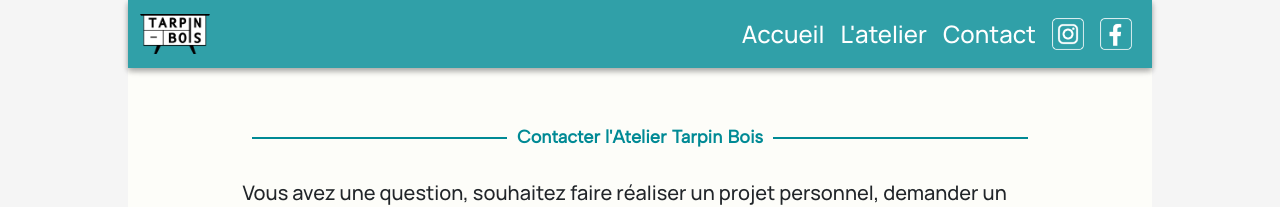
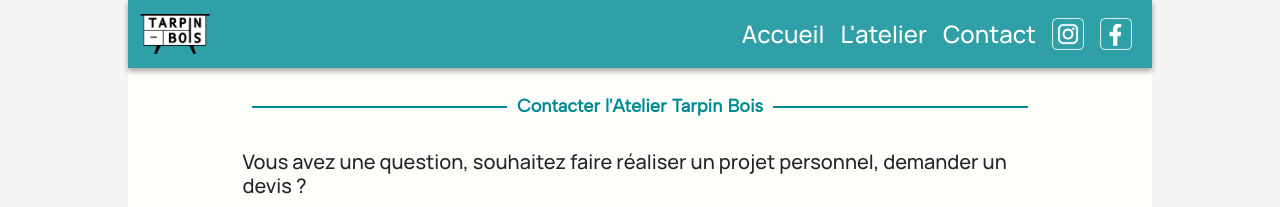
Before and after one commit to CanFays/l-atelier-tarpin-bois, a React (Create React App) app: page /contact in a window 1280 px wide. Shown: the top 207 px of the page. Built offline with nearby package versions, Linux system fonts and the light colour scheme; a web font is replaced by a local one.

Commit message:
before deploy

```diff
--- a/public/index.html
+++ b/public/index.html
@@ -4,8 +4,7 @@
     <meta charset="utf-8" />
     <meta name="viewport" content="width=device-width, initial-scale=1" />
     <meta name="theme-color" content="#000000" />
-    <link rel="icon" href="%PUBLIC_URL%/favicon.ico" />
-    <!-- <link rel="apple-touch-icon" href="%PUBLIC_URL%/logo192.png" /> -->
+    <!-- <link rel="icon" href="%PUBLIC_URL%/favicon.ico" /> -->
     <link href="https://cdn.jsdelivr.net/npm/bootstrap@5.3.3/dist/css/bootstrap.min.css" rel="stylesheet" integrity="sha384-QWTKZyjpPEjISv5WaRU9OFeRpok6YctnYmDr5pNlyT2bRjXh0JMhjY6hW+ALEwIH" crossorigin="anonymous">
     <meta
       name="L'Atelier Tarpin Bois"
@@ -48,6 +47,7 @@
   <body>
     <noscript>You need to enable JavaScript to run this app.</noscript>
     <div id="root"></div>
+    <!-- Bootstrap -->
     <script src="https://cdn.jsdelivr.net/npm/bootstrap@5.3.3/dist/js/bootstrap.bundle.min.js" integrity="sha384-YvpcrYf0tY3lHB60NNkmXc5s9fDVZLESaAA55NDzOxhy9GkcIdslK1eN7N6jIeHz" crossorigin="anonymous"></script>
   </body>
 </html>
--- a/src/components/Mosaic.js
+++ b/src/components/Mosaic.js
@@ -13,7 +13,7 @@ const Mosaic = () => {
       <div className="row d-flex justify-content-evenly">
         {imageList.map((image, index) => (
           <>
-            <div key={index + 1} className="mosaic-item col-5 col-sm-4 col-md-3">
+            <div className="mosaic-item col-5 col-sm-4 col-md-3">
               <img className="mosaic-img"
                   src={image}
                   alt={`Création ${index + 1} de Tarpin Bois`} />
--- a/src/components/SocialMediaIcons.css
+++ b/src/components/SocialMediaIcons.css
@@ -1,5 +1,5 @@
 .social-icon {
-  height: 4vmin;
+  height: 2rem;
   pointer-events: none;
   margin: 1vmin;
 }
--- a/src/components/TitleLined.css
+++ b/src/components/TitleLined.css
@@ -2,7 +2,7 @@
   width: 100%;
   padding-top: 8vmin;
   /* !! anciennement margin-top mais déplace la Navbar de About et Contact */
-  margin-bottom: 4vmin;
+  margin-bottom: 4vh;
   display: flex;
   align-items: center;
 }
@@ -10,8 +10,7 @@
   padding-top: 0;
 }
 #padding-to-be-see {
-  padding-top: 16%
-  /* check taille navbar */
+  padding-top: 12vh;
 }
 
 .line {
--- a/src/index.css
+++ b/src/index.css
@@ -7,19 +7,14 @@ Btn tommette color: #A84134;
 background-components color: #FFFFFE; */
 
 html {
-  height: max-content;
+  /* height: max-content; */
   margin: 0;
   padding: 0;
   background-color: whitesmoke;
 }
 
-body, #root {
-  /* display: flex;
-  flex-direction: column;
-  align-content: space-between; */
-  /* height: max-content; */
+body {
   height: 100%;
-  /* min-height: 100vh; */
   margin: 0;
   margin-left: auto;
   margin-right: auto;
@@ -28,6 +23,14 @@ body, #root {
   font-weight: 500;
   -webkit-font-smoothing: antialiased;
   -moz-osx-font-smoothing: grayscale;
+}
+
+#root {
+  /* footer en bas même si pas assez de contenu */
+  display: flex;
+  flex-direction: column;
+  justify-content: space-between;
+  min-height: 100vh;
 }
 
 body strong {
--- a/src/pages/Contact.js
+++ b/src/pages/Contact.js
@@ -40,7 +40,7 @@ function Contact() {
         <br />
         <p>Vous pouvez nous contacter au <strong>{Tel}</strong> ou par mail : <strong>{Mail}</strong>.</p>
       </section>
-      <div>lorem ipsumfffffffffffffffffffffffffffffffffffffffffffffffffffffffffffffffffffffffffffffffffffffffffffffffffffffffffffffffffffffffffffffffffffffffffffffffffffffffffffff <br /><br /><br />lorem ipsumfffffffffffffffffffffffffffffffffffffffffffffffffffffffffffffffffffffffffffffffffffffffffffffffffffffffffffffffffffffffffffffffffffffffffffffffffffffffffffff <br /><br /><br />lorem ipsumfffffffffffffffffffffffffffffffffffffffffffffffffffffffffffffffffffffffffffffffffffffffffffffffffffffffffffffffffffffffffffffffffffffffffffffffffffffffffffff <br /><br /><br />lorem ipsumfffffffffffffffffffffffffffffffffffffffffffffffffffffffffffffffffffffffffffffffffffffffffffffffffffffffffffffffffffffffffffffffffffffffffffffffffffffffffffff <br /><br /><br />lorem ipsumfffffffffffffffffffffffffffffffffffffffffffffffffffffffffffffffffffffffffffffffffffffffffffffffffffffffffffffffffffffffffffffffffffffffffffffffffffffffffffff <br /><br /><br />lorem ipsumfffffffffffffffffffffffffffffffffffffffffffffffffffffffffffffffffffffffffffffffffffffffffffffffffffffffffffffffffffffffffffffffffffffffffffffffffffffffffffff <br /><br /><br />lorem ipsumfffffffffffffffffffffffffffffffffffffffffffffffffffffffffffffffffffffffffffffffffffffffffffffffffffffffffffffffffffffffffffffffffffffffffffffffffffffffffffff <br /><br /><br /></div>
+      {/* <div>lorem ipsumfffffffffffffffffffffffffffffffffffffffffffffffffffffffffffffffffffffffffffffffffffffffffffffffffffffffffffffffffffffffffffffffffffffffffffffffffffffffffffff <br /><br /><br />lorem ipsumfffffffffffffffffffffffffffffffffffffffffffffffffffffffffffffffffffffffffffffffffffffffffffffffffffffffffffffffffffffffffffffffffffffffffffffffffffffffffffff <br /><br /><br />lorem ipsumfffffffffffffffffffffffffffffffffffffffffffffffffffffffffffffffffffffffffffffffffffffffffffffffffffffffffffffffffffffffffffffffffffffffffffffffffffffffffffff <br /><br /><br />lorem ipsumfffffffffffffffffffffffffffffffffffffffffffffffffffffffffffffffffffffffffffffffffffffffffffffffffffffffffffffffffffffffffffffffffffffffffffffffffffffffffffff <br /><br /><br />lorem ipsumfffffffffffffffffffffffffffffffffffffffffffffffffffffffffffffffffffffffffffffffffffffffffffffffffffffffffffffffffffffffffffffffffffffffffffffffffffffffffffff <br /><br /><br />lorem ipsumfffffffffffffffffffffffffffffffffffffffffffffffffffffffffffffffffffffffffffffffffffffffffffffffffffffffffffffffffffffffffffffffffffffffffffffffffffffffffffff <br /><br /><br />lorem ipsumfffffffffffffffffffffffffffffffffffffffffffffffffffffffffffffffffffffffffffffffffffffffffffffffffffffffffffffffffffffffffffffffffffffffffffffffffffffffffffff <br /><br /><br /></div> */}
       {/* <section className='form'>
         <p>Vous avez également la possibilité de nous envoyer un message directement :
         </p> */}
```
